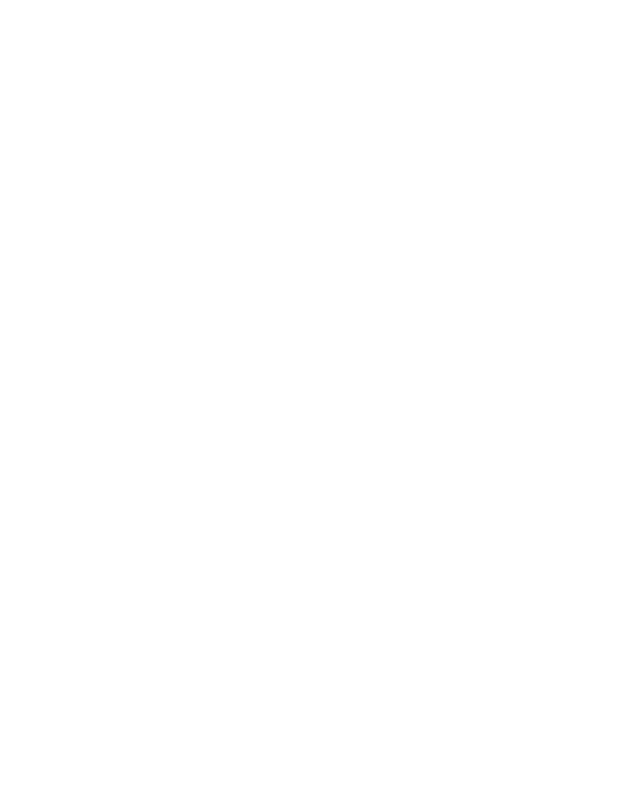
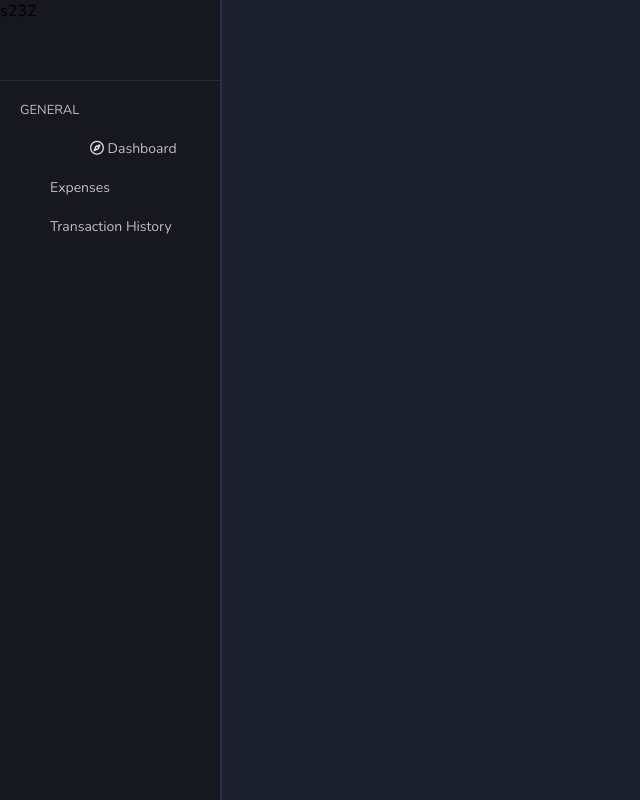
Before and after one commit to ashtondunderdale/game-of-life, a plain HTML site: page index.html in a window 1280 px wide. Shown: the whole page, without its empty margins (0-640 px from the left). Drawn offline with nearby package versions, Linux system fonts and the light colour scheme.

Commit message:
added sidebar with options

```diff
--- a/index.html
+++ b/index.html
@@ -3,9 +3,22 @@
 <head>
     <meta charset="UTF-8">
     <meta name="viewport" content="width=device-width, initial-scale=1.0">
-    <title>Home</title>
+    <link rel="stylesheet" href="styles.css">
+    <link href="https://fonts.googleapis.com/css2?family=Nunito:wght@300;400;600;700&display=swap" rel="stylesheet">
+    <script src="https://kit.fontawesome.com/c1c580d1a9.js" crossorigin="anonymous"></script>
+    <script src="scripts.js"></script>
+    <title>Mint</title>
 </head>
 <body>
+    <div class="sideDiv">
+        <div class="test">s232</div>
+        <div class="titleDiv">GENERAL</div>
 
+        <div class="optionDiv"><i class="fa-regular fa-compass" style="color: #dcdcdc;"></i>
+            Dashboard</div>
+
+        <div class="optionDiv">Expenses</div>
+        <div class="optionDiv">Transaction History</div>
+    </div>
 </body>
 </html>
--- /dev/null
+++ b/styles.css
@@ -0,0 +1,42 @@
+body {
+    font-family: 'Nunito', sans-serif;
+    background-color: rgb(29, 32, 46);
+}
+
+.test{
+    top: 0px;
+    left: 0px;
+    height: 80px;
+    border-bottom: 1px rgb(40, 42, 56) solid;
+}
+
+.sideDiv{
+    position: absolute;
+    top: 0px;
+    left: 0px;
+
+    width: 220px;
+    height: 100vb;
+
+    background-color: rgb(23, 23, 31);
+    border-right: 2px solid rgb(46, 44, 74);
+}
+
+.titleDiv{
+    padding: 10px;
+    padding-top: 20px;
+    text-indent: 10px;
+
+    font-size: 13px;
+    color: rgb(191, 190, 190);
+}
+
+.optionDiv {
+    padding: 10px;
+    text-indent: 40px;
+
+    text-align: left;
+
+    font-size: 14px;
+    color: rgb(191, 190, 190);
+}
```
Also changed, not shown: scripts.js (added).
